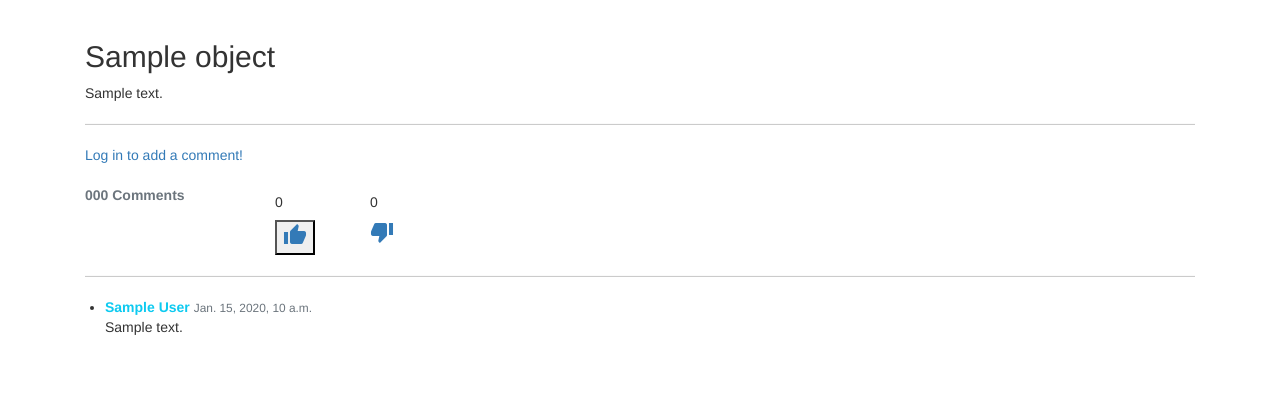
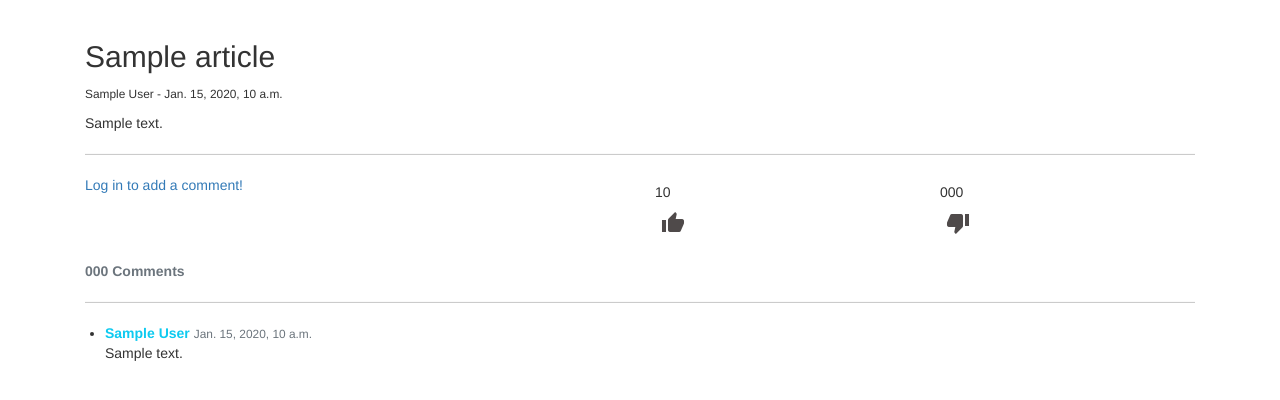
Before and after one commit to izudada/matrix_blog, a Django app: template matrix_blog/templates/article_detail.html in a window 1280 px wide. Shown: the part 62-462 px from the top of the page. Run offline with Django 3.2, Linux system fonts and the light colour scheme; the template is opened without the code that fills it: most values are stand-ins (such as "Sample title", 1, 10 or a date in 2020); some libraries are stand-ins or nearby versions.

Commit message:
Modify like and dislike feature

```diff
--- a/matrix_blog/templates/article_detail.html
+++ b/matrix_blog/templates/article_detail.html
@@ -4,19 +4,22 @@
 {% load crispy_forms_tags %}
 
 {% block body %}
+
+    <div>
+        <h2>{{ article.title }}</h2>
+        <div>
+            <p>
+                <small>
+                     {{ article.author }}  -  {{ article.created_at }}
                      {% if user.is_authenticated and user.is_staff %}
-        <div class="row">
-            <div class="col-sm-6">
-                <button type="button" class="btn btn-success" data-toggle="modal" data-target="#EditModal"> Edit</button>
+                        -
+                        <a type="button" class="btn btn-success btn-sm" data-toggle="modal" data-target="#EditModal"> Edit</a>
+                        <a type="button" class="btn btn-danger btn-sm" data-toggle="modal" data-target="#DeleteModal"> Delete</a>
+                    {% endif %}
+                </small>
+            </p>
         </div>
-            <div class="col-sm-6">
-                <button type="button" class="btn btn-danger" data-toggle="modal" data-target="#DeleteModal"> Delete</button>
-            </div>
-        </div>
-    {% endif %}
-    <div>
-        <h2>{{ object.title }}</h2>
-        <p>{{ object.body }}</p>
+        <p>{{ article.body }}</p>
     </div>
     <!-- Edit Modal -->
     <div class="modal" id="EditModal">
@@ -100,7 +103,9 @@
     <hr>
 
     <div id="comments_section">
+        <div class="row">
 
+            <div class="col-sm-6">
                 {% if user.is_authenticated %}
                     <div class="">
                         <button type="button" class="btn btn-warning btn-sm" data-toggle="modal" data-target="#CommentModal"> Comment</button>
@@ -141,38 +146,60 @@
                 {% else %}
                     <a class="home__button" href="{% url 'login' %}">Log in to add a comment!</a><br>
                 {% endif %}
+            </div>
+            <div class="col-sm-6">
 
-        {% if comments %}
-            <br>
-            <!-- Likes, Dislikes, Number Of Comment -->
                 <div class="row">
-                <div class="col-sm-2">
-                    <strong class="text-secondary">
-                        {{ object.number_of_comments }} Comment{{ object.number_of_comments|pluralize }}
-                    </strong>
-                </div>
-                <div class="col-sm-1">
+                    <div class="col-sm-6">
                         <div class="add__sub">
-                        <h5>0</h5>
-                        <form action="{% url 'like_post' object.slug %}" method="post">
+                            <h5> {{ object.number_of_likes }} </h5>
+                            <form action="{% url 'preference' object.id %}" method="post">
                                 {% csrf_token %}
-                            <button type="submit" name="like" value="{{ object.id }}">
+                                <button class="liked" type="submit" name="preference" value="like">
                                     <a href="" class="">
-                                    <span class="material-icons icon "> thumb_up </span>
+                                        {% if user.is_authenticated and user in object.all_liked %}
+                                            <span class="material-icons icon"> thumb_up </span>
+                                        {% else %}
+                                            <span class="material-icons icon  user-liked"> thumb_up </span>
+                                        {% endif %}
                                     </a>
                                 </button>
                             </form>
                         </div>
                     </div>
-                <div class="col-sm-1">
+                    <div class="col-sm-6">
                         <div class="add__sub">
-                        <h5>0</h5>
+                            <h5> {{ object.number_of_dislikes }} </h5>
+                            <form action="{% url 'preference' object.id %}" method="post">
+                                {% csrf_token %}
+                                <button class="liked" type="submit" name="preference" value="dislike">
                                     <a href="" class="">
-                             <span class="material-icons icon "> thumb_down </span>
+                                        {% if user.is_authenticated and user in object.all_disliked %}
+                                            <span class="material-icons icon"> thumb_up </span>
+                                        {% else %}
+                                            <span class="material-icons icon  user-liked"> thumb_down </span>
+                                        {% endif %}
                                     </a>
+                                </button>
+                            </form>
                         </div>
                     </div>
                 </div>
+
+            </div>
+        </div>
+
+
+        {% if comments %}
+            <br>
+            <!-- Likes, Dislikes, Number Of Comment -->
+
+            <div class="">
+                <strong class="text-secondary">
+                    {{ object.number_of_comments }} Comment{{ object.number_of_comments|pluralize }}
+                </strong>
+            </div>
+
             <hr>
             <ul>
                 {% for comment in comments %}
@@ -196,6 +223,7 @@
             </div>
 
         {% endif %}
+
     </div>
     <br><br>
 
```
Lines whose indentation alone changed are shown as unchanged.
